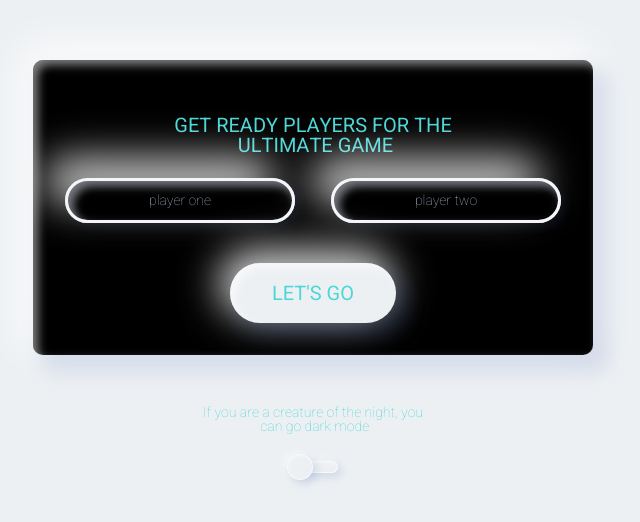
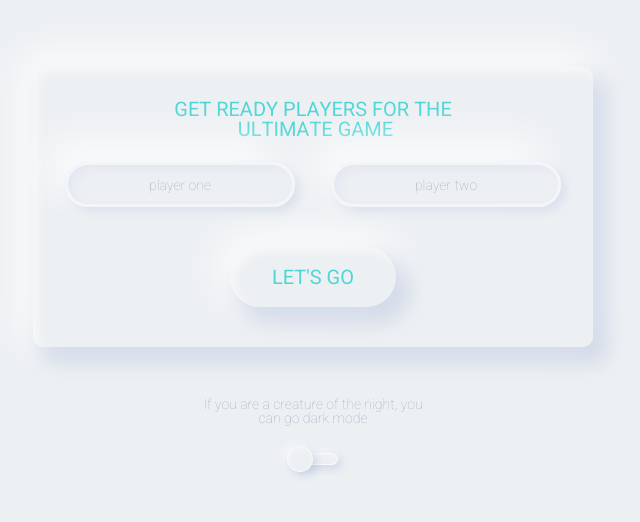
Before and after one commit to manoel-regadas/TicTacToeRefactoring, a website built with webpack: page src/index.html in a window 1280 px wide. Shown: the part 124-646 px from the top of the page, without its empty margins (327-967 px from the left). Built offline with nearby package versions, Linux system fonts and the light colour scheme.

Commit message:
up animations test

```diff
--- a/src/index.html
+++ b/src/index.html
@@ -40,12 +40,12 @@
             <i class="ticTacToe__button"><p>Let's Go</p></i>
           </article>
 
-          <small class="ticTacToe__smallText">If you are a creature of the night, you can go dark mode</small>
-
-          <label for="toggle" class="ticTacToe__toggle">
-            <input type="checkbox" name="toggle">
-          </label>
-
+          <footer class="ticTacToe__footer">
+            <small class="ticTacToe__smallText">If you are a creature of the night, you can go dark mode</small>
+            <label for="toggle" class="ticTacToe__toggle">
+              <input type="checkbox" name="toggle">
+            </label>
+          </footer>
       </div>
       <div class="ticTacToe__boardGame">
           <div class="ticTacToe__boardContainer">
--- a/src/scripts/menu.js
+++ b/src/scripts/menu.js
@@ -12,12 +12,13 @@ class Menu{
         this.place = place;
         this.title = document.querySelector('.ticTacToe__title')
         this.darkText = document.querySelector('.ticTacToe__smallText');
+        this.menuBox = document.querySelector('.ticTacToe__players')
     }
 
     init(){
         this.events()
         this.letteringAnimation(this.title)
-        this.letteringAnimation(this.darkText)
+        this.menuAnimationOrder()
     }
 
     events(){
@@ -44,25 +45,29 @@ class Menu{
             nameTwo = 'lazy to put the name Two'
         }
         this.gamePlay = new GamePlay(this.place, nameOne, nameTwo)
-        this.gamePlay.start()
+        //this.gamePlay.start()
+        console.log(this.menuBox)
+        this.menuBox.classList.add('close')
+
     }
 
     letteringAnimation(value){
         let splitText = value.innerHTML.split('');
         value.innerHTML = ' ';
         splitText.forEach((element, index) => {
-            // setTimeout(()=>{
                 if(element === ' '){
                     element = '&nbsp'
                 }
-                value.insertAdjacentHTML('beforeend',
-                    `<span>${element}</span>`
-                )
-            // } , index * 20)
+                value.insertAdjacentHTML('beforeend', `<span>${element}</span>`)
+
 
         })
     }
-
+    menuAnimationOrder(){
+        setTimeout(()=>{
+            this.title.style.display = 'block'
+        }, 200)
+    }
 
 }
 
--- a/src/styles/game.scss
+++ b/src/styles/game.scss
@@ -10,7 +10,7 @@
     align-items: center;
     justify-content: center;
     background-color: $color1;
-
+    perspective: 500px;
 
     &__menu{
         width: 100%;
@@ -18,6 +18,7 @@
         flex-direction: column;
         align-items: center;
         background-color: $color1;
+        box-sizing: border-box;
 
     }
 
@@ -29,19 +30,51 @@
         }
     }
 
+    &__players{
+        width: 100%;
+        max-width: 560px;
+        min-height: 280px;
+        display: flex;
+        align-items: center;
+        flex-direction: column;
+        padding: 32px;
+        border-radius: 10px;
+        animation: upShadow 1s ease-out forwards;
+
+        @keyframes upShadow {
+            0%{@include boxShadowWhiteInit}
+            30%{@include boxShadowWhiteInit}
+            100% {@include boxShadowWhite}
+        }
+
+        &.close{
+            animation: menuOut 1s forwards;
+            @keyframes menuOut{
+                0%  {@include boxShadowWhite}
+                20% {@include boxShadowWhiteInit; transform: scaleZ(0) rotateX(0);}
+                70% {transform: scaleZ(2) rotateX(40deg) rotateY(0deg);}
+                80% {transform:scaleZ(2) rotateX(40deg)  translateY(0) scale(1.0); opacity: 1;}
+                100%{transform:scaleZ(2) rotateX(40deg)  translateY(-150px) scale(0.2); opacity: 0; visibility: hidden;}
+            }
+
+        }
+
+    }
+
     &__title{
         @include text-L($color3);
         text-align:center;
-        margin-top: 23px;
+        //margin-top: 23px;
         width:100%;
         max-width: 280px;
         min-height:40px;
         text-transform: uppercase;
+        display: none;
 
         span{
             animation: showSpan 1s forwards;
             opacity:0;
-            display:inline-block;
+            display: inline-block;
 
             @for $i from 1 through 1000{
                 &:nth-of-type(#{$i}){
@@ -62,7 +95,7 @@
         margin-top: 23px;
         width: 100%;
 
-        animation: showInputs 2s forwards 2.2s;
+        animation: showInputs 1s forwards 0.5s;
         opacity:0;
 
         @keyframes showInputs {
@@ -117,11 +150,11 @@
         box-sizing: border-box;
         background-color: $color1;
         @include boxShadowWhite;
-        animation: upShadowButton 5.3s ease-out;
+        animation: upShadowButton 1.8s ease-out;
 
         @keyframes upShadowButton {
             0%{@include boxShadowWhiteInit}
-            60%{@include boxShadowWhiteInit}
+            50%{@include boxShadowWhiteInit}
             100% {@include boxShadowWhite}
         }
 
@@ -131,8 +164,7 @@
           }
 
           p{
-            animation: showBTNText 3s ease-out forwards;
-            animation-delay: 1.8s;
+            animation: showBTNText 2s ease-out forwards;
             opacity:0;
             @keyframes showBTNText {
                 0%{}
@@ -143,29 +175,11 @@
 
     }
 
-    &__players{
-        width: 100%;
-        max-width: 560px;
-        min-height: 280px;
+    &__footer{
         display: flex;
+        justify-content: center;
         align-items: center;
         flex-direction: column;
-        padding: 32px;
-        border-radius: 10px;
-        animation: upShadow 2s ease-out forwards;
-
-        @for $i from 1 through 3{
-            &:nth-child(#{$i}){
-                background-color: black;
-            }
-        }
-
-        @keyframes upShadow {
-            0%{@include boxShadowWhiteInit}
-            30%{@include boxShadowWhiteInit}
-            100% {@include boxShadowWhite}
-        }
-
     }
 
     &__smallText{
@@ -175,23 +189,12 @@
         width: 223px;
         height:30px;
         margin-top: 50px;
+        opacity: 0;
+        animation: smallText 0.5s ease-in-out 1.3s forwards;
 
-        span{
-            animation: showSmall 1s forwards;
-            animation-delay: 4s;
-            opacity:0;
-            display:inline-block;
-
-            @for $i from 1 through 1000{
-                &:nth-of-type(#{$i}){
-                    animation-delay: $i * 15ms;
-                }
-            }
-
-            @keyframes showSmall {
-                0% {opacity:0;transform:translateY(-3px); color:blue;}
-                100% {opacity:1;transform:translateY(0px); color:$color3;}
-            }
+        @keyframes smallText {
+            0%{transform: translate3d(0,-5px,0);}
+            100%{transform: translate3d(0,0,0);opacity: 1;}
         }
     }
 
```
